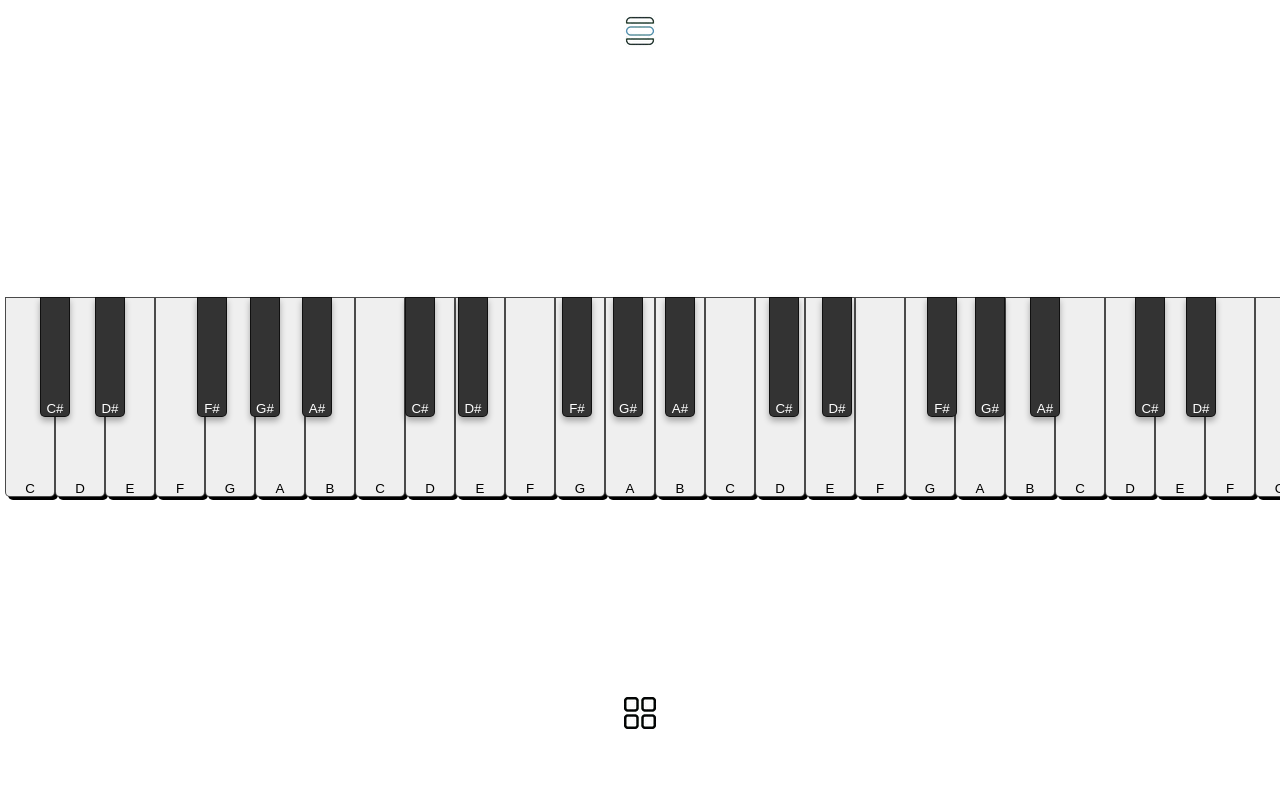
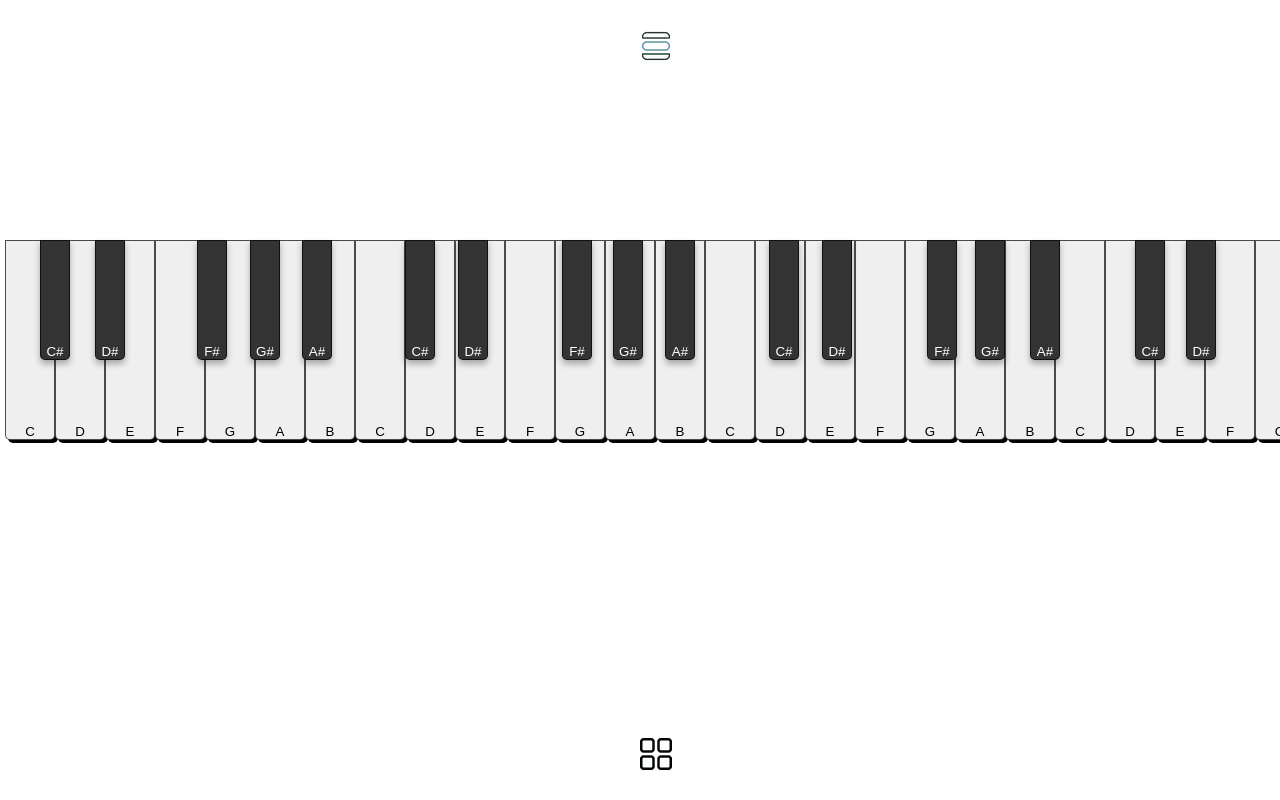
Before and after one commit to leonel-hue/leonel-hue.github.io, a website: page index.html in a window 1280 px wide. Shown: the top 800 px of the page. Drawn offline with Linux system fonts and the light colour scheme.

Commit message:
update 15

```diff
--- a/Resources/Css/index.css
+++ b/Resources/Css/index.css
@@ -22,6 +22,7 @@ header {
     grid-template-rows: auto;
     grid-column: 1 / -1;
     place-items: center;
+    position: relative;
 }
 
 .center {
@@ -29,9 +30,10 @@ header {
     grid-template-columns: 1fr;
     grid-template-rows: auto;
     grid-column: 1 / -1;
-    height: 600px;
+    height: 580px;
     place-content: space-around;
     width: auto;
+    position: relative;
 }
 
 #container {
@@ -41,7 +43,9 @@ header {
     align-items: center;
     justify-content: start;
     margin: 5px;
-    position: relative;
+    position: sticky;
+    top: 25%;
+    bottom: 25%;
 }
 
 footer{
@@ -50,9 +54,7 @@ footer{
     grid-template-rows: auto;
     place-items: center;
     grid-column: 1 / -1;
-    position: sticky;
-    bottom: 15px;
-    margin-bottom: 15px;
+    position: relative;
 }
 
 ul button {
@@ -66,6 +68,10 @@ ul button {
     width: auto;
     grid-row: 1;
     cursor: pointer;
+    position: fixed;
+    left: 50%;
+    margin-bottom: 15px;
+    bottom: 15px;
 }
 
 #image_up {
@@ -74,11 +80,12 @@ ul button {
     color: blue;
     height: auto;
     width: auto;
-    position: sticky;
+    position: fixed;
     cursor: pointer;
     margin-top: 15px;
+    left: 50%;
     top: 15px;
-    left: 583px;
+
 }
 
 .interfaces {
```
